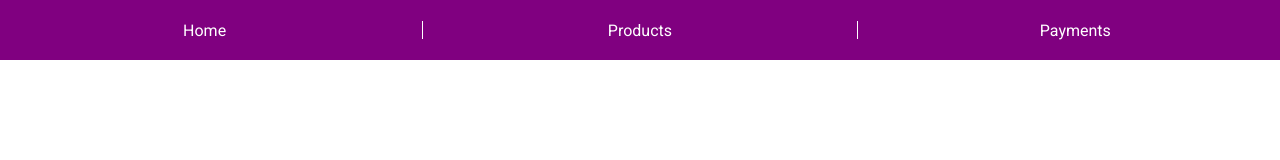
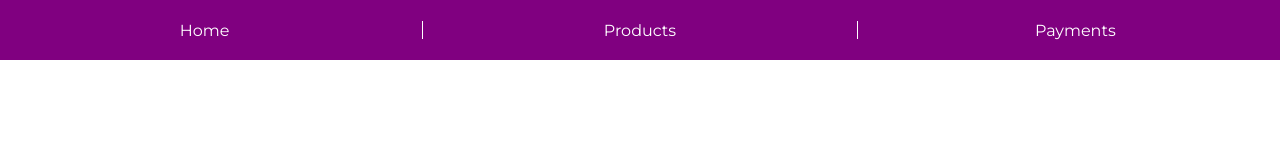
Before and after one commit to SalahAnnuka/React-2, a React (Create React App) app in the folder react2/: page / in a window 1280 px wide. Shown: the top 160 px of the page. Built offline with nearby package versions, Linux system fonts and the light colour scheme.

Commit message:
update fonts

```diff
--- a/react2/src/App.css
+++ b/react2/src/App.css
@@ -7,6 +7,9 @@
   text-align: center;
   width: 100vw;
   height: 100vh;
+  font-family: "Montserrat", sans-serif;
+  font-optical-sizing: auto;
+  font-style: normal;
 }
 
 .navbar{
@@ -18,8 +21,7 @@
   justify-content: space-around;
   background-color: purple;
   color: white;
-  font-family: 'Roboto', sans-serif;
-}
+  font-family: "Montserrat", sans-serif;}
 
 .divider{
   width: 1px;
--- a/react2/src/App.js
+++ b/react2/src/App.js
@@ -21,6 +21,12 @@
 function App() {
   return (
     <Router>
+      <head>
+      <link rel="preconnect" href="https://fonts.googleapis.com"/>
+<link rel="preconnect" href="https://fonts.gstatic.com" crossorigin/>
+<link href="https://fonts.googleapis.com/css2?family=Montserrat:ital,wght@0,100..900;1,100..900&display=swap" rel="stylesheet"/>
+
+      </head>
       <div className="App">
         <NavBar/>
         <Routes>
```
